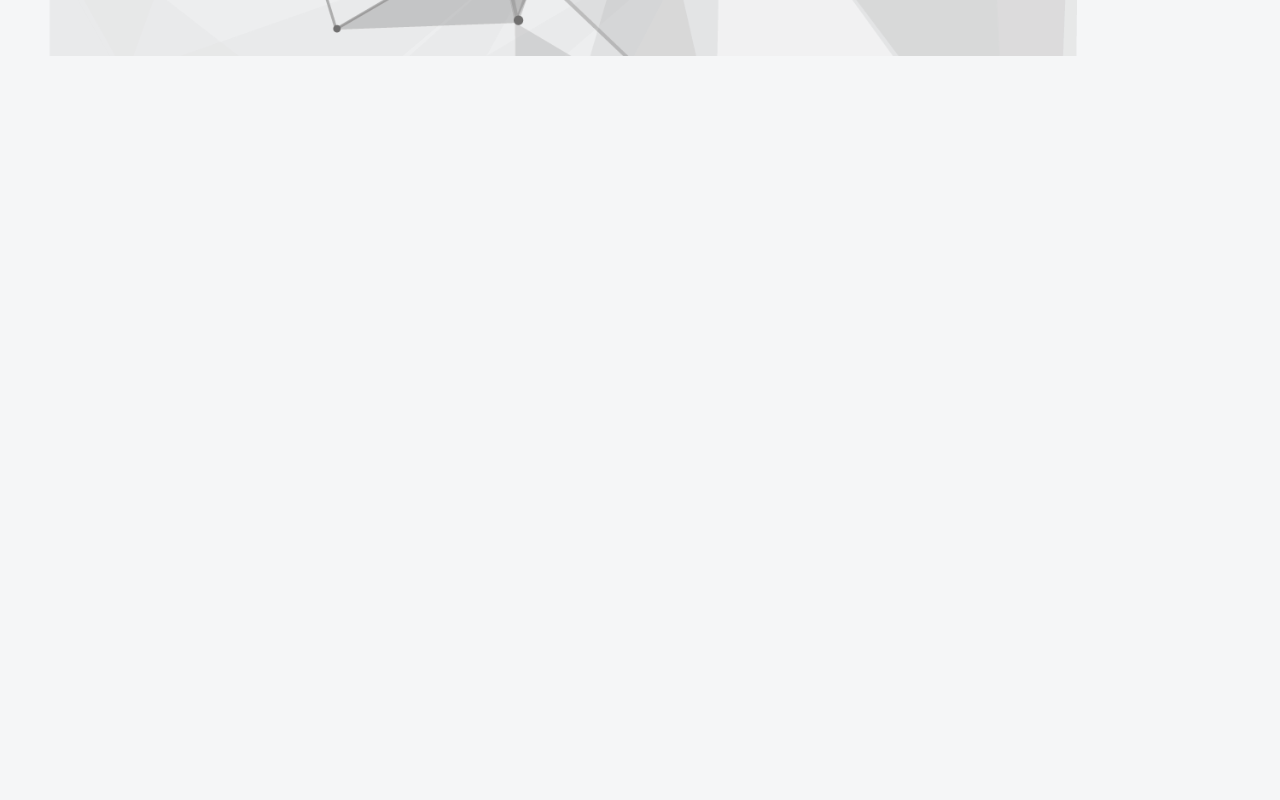
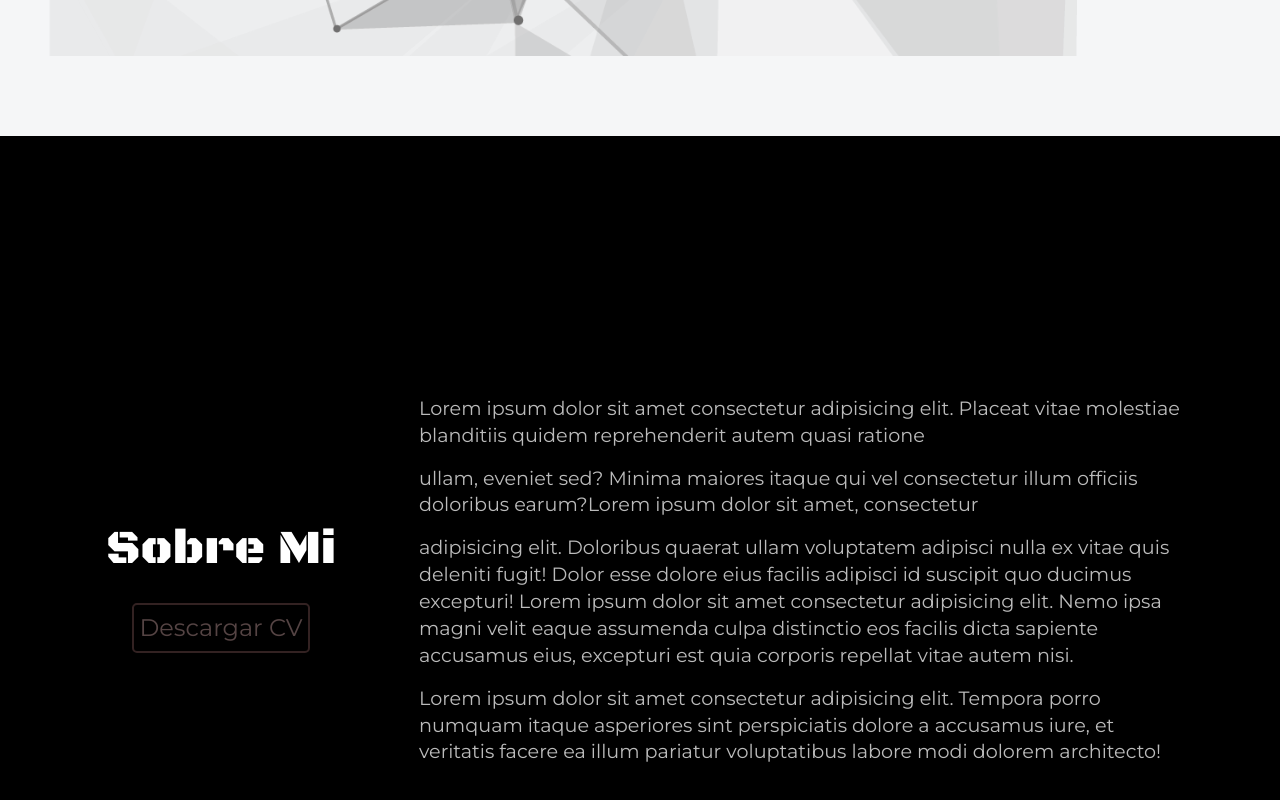
Before and after one commit to JuanIgnacio25/Portfolio, a React (Vite) app: page / in a window 1280 px wide. Shown: the part 664-1464 px from the top of the page. Before the commit the page ends 800 px from the top, so only its background shows below. Built offline with nearby package versions, Linux system fonts and the light colour scheme.

Commit message:
About me

```diff
--- a/src/App.css
+++ b/src/App.css
@@ -23,6 +23,10 @@
 }
 
 /* Hero */
+.hero h1 {
+  color: #000;
+}
+
 .hero {
   min-height: 80vh;
   background-image: url(/fondoGrisRombo.png);
@@ -51,6 +55,57 @@
   object-position: top;
 }
 
+/* About Me */
+.about-me {
+  background: #000;
+}
+
+.about-me h2 {
+  color: #fff;
+}
+
+.about-me p {
+  color: #bbb;
+}
+
+.about-me-container {
+  display: flex;
+  flex-direction: row;
+  align-items: center;
+  justify-content: center;
+  min-height: 87vh;
+  margin-top: 13vh;
+}
+
+.about-me-title {
+  display: flex;
+  flex-direction: column;
+  align-items: center;
+  width: 20vw;
+  margin-right: 70px
+}
+
+.about-me-description {
+  text-align: left;
+  width: 60vw;
+}
+
+.cv-button {
+  color: #544;
+  background: #000;
+  border: 2px solid #322;
+  border-radius: 5px;
+  font-size: 1.5em;
+  padding: 5px;
+  margin-top: 20px;
+  transition: background 0.3s , border 0.3s ease;
+}
+
+.cv-button:hover{
+  background: #111;
+  border: 2px solid #544;
+}
+
 
 /* Responsive */
 @media screen and (max-width: 767px) {
--- a/src/App.jsx
+++ b/src/App.jsx
@@ -1,5 +1,6 @@
 import NavBar from "./components/NavBar"
 import Hero from "./components/Hero"
+import AboutMe from "./components/AboutMe"
 import './App.css'
 
 function App() {
@@ -9,6 +10,7 @@ function App() {
     <div className='App'>
       <NavBar/>
       <Hero/>
+      <AboutMe/>
     </div>
   )
 }
--- /dev/null
+++ b/src/components/AboutMe.jsx
@@ -0,0 +1,43 @@
+import React from "react";
+import Cv from "../downloads/CvJuanIgnacioColli.pdf";
+
+const AboutMe = () => {
+  return (
+    <section id="sobre-mi" className="about-me container-fluid">
+      <div className="about-me-container">
+        <div className="about-me-title">
+          <h2>Sobre Mi</h2>
+          <a href={Cv} target="_blank">
+            <button className="cv-button">Descargar CV</button>
+          </a>
+        </div>
+        <div className="about-me-description">
+          <p>
+            Lorem ipsum dolor sit amet consectetur adipisicing elit. Placeat
+            vitae molestiae blanditiis quidem reprehenderit autem quasi ratione
+          </p>
+          <p>
+            ullam, eveniet sed? Minima maiores itaque qui vel consectetur illum
+            officiis doloribus earum?Lorem ipsum dolor sit amet, consectetur
+          </p>
+          <p>
+            adipisicing elit. Doloribus quaerat ullam voluptatem adipisci nulla
+            ex vitae quis deleniti fugit! Dolor esse dolore eius facilis
+            adipisci id suscipit quo ducimus excepturi! Lorem ipsum dolor sit
+            amet consectetur adipisicing elit. Nemo ipsa magni velit eaque
+            assumenda culpa distinctio eos facilis dicta sapiente accusamus
+            eius, excepturi est quia corporis repellat vitae autem nisi.
+          </p>
+          <p>
+            Lorem ipsum dolor sit amet consectetur adipisicing elit. Tempora
+            porro numquam itaque asperiores sint perspiciatis dolore a accusamus
+            iure, et veritatis facere ea illum pariatur voluptatibus labore modi
+            dolorem architecto!
+          </p>
+        </div>
+      </div>
+    </section>
+  );
+};
+
+export default AboutMe;
--- a/src/components/Hero.jsx
+++ b/src/components/Hero.jsx
@@ -12,9 +12,9 @@ const Hero = () => {
         />
       </div>
       <h1>Hola, soy Juan Ignacio Colli</h1>
-      <h2>
+      <h3>
         Soy un desarrollador full stack junior, especializado en el MERN stack
-      </h2>
+      </h3>
     </section>
   );
 };
--- a/src/index.css
+++ b/src/index.css
@@ -23,8 +23,18 @@ section {
 }
 
 h1 {
-  color: #000;
   font-family: 'Black Ops One', cursive;
   font-size: 3.2em;
   line-height: 1.1;
 }
+
+h2 {
+  font-family: 'Black Ops One', cursive;
+  font-size: 3em;
+  line-height: 1.1;
+}
+
+p {
+  font-size: 1.2em;
+  line-height: 1.4;
+}
```
